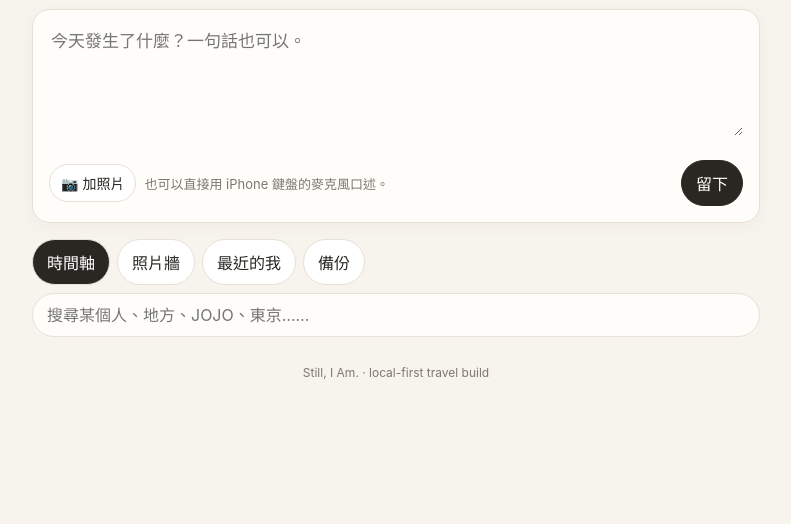
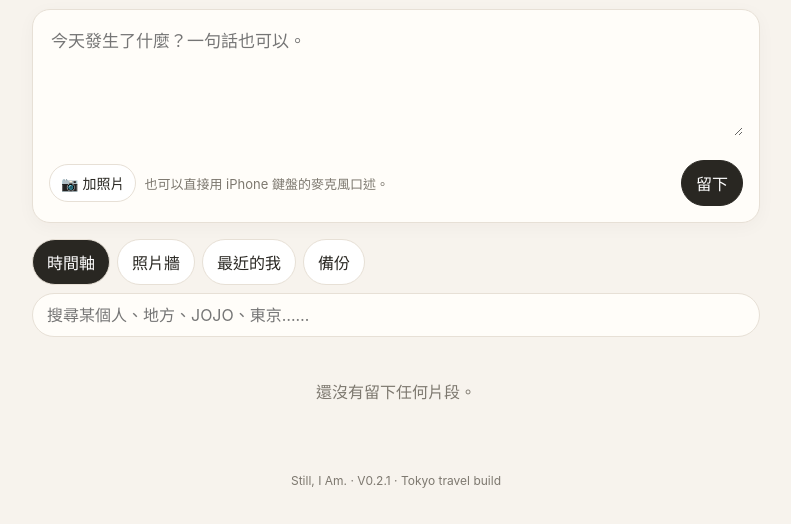
Before and after one commit to grace-starfish/Still-I-Am, a plain HTML site: page index.html in a window 1280 px wide. Shown: the part 128-652 px from the top of the page, without its empty margins (244-1035 px from the left). Drawn offline with Linux system fonts and the light colour scheme.

Commit message:
Add files via upload

```diff
--- a/index.html
+++ b/index.html
@@ -88,7 +88,7 @@ footer{color:var(--muted);font-size:12px;text-align:center;margin-top:28px}
 </div>
 </div>
 
-<footer>Still, I Am. · local-first travel build</footer>
+<footer>Still, I Am. · V0.2.1 · Tokyo travel build</footer>
 </div>
 
 <script>
@@ -103,29 +103,29 @@ const dt=t=>new Intl.DateTimeFormat('zh-TW',{month:'long',day:'numeric',weekday:
 const tm=t=>new Intl.DateTimeFormat('zh-TW',{hour:'2-digit',minute:'2-digit'}).format(new Date(t));
 function fileData(f){return new Promise((res,rej)=>{const r=new FileReader();r.onload=()=>res({name:f.name,type:f.type,data:r.result});r.onerror=rej;r.readAsDataURL(f)})}
 
-photos.onchange=async e=>{pending=await Promise.all([...e.target.files].slice(0,8).map(fileData));preview.innerHTML=pending.map(p=>`<img class="thumb" src="${p.data}">`).join('')};
+document.getElementById('photos').onchange=async e=>{pending=await Promise.all([...e.target.files].slice(0,8).map(fileData));document.getElementById('preview').innerHTML=pending.map(p=>`<img class="thumb" src="${p.data}">`).join('')};
 
-save.onclick=async()=>{const text=document.querySelector('#text').value.trim();if(!text&&!pending.length)return;
-await put({id:crypto.randomUUID(),created:Date.now(),text,photos:pending});document.querySelector('#text').value='';pending=[];preview.innerHTML='';photos.value='';await render();};
+document.getElementById('save').onclick=async()=>{const text=document.querySelector('#text').value.trim();if(!text&&!pending.length)return;
+await put({id:crypto.randomUUID(),created:Date.now(),text,photos:pending});document.querySelector('#text').value='';pending=[];document.getElementById('preview').innerHTML='';document.getElementById('photos').value='';await render();};
 
 async function render(){
- const items=await all(), q=search.value.trim().toLowerCase(); const f=items.filter(x=>!q||(x.text||'').toLowerCase().includes(q));
- let last=''; timeline.innerHTML=f.map(x=>{const d=dt(x.created);const head=d!==last?`<div class="day"><h2>${d}</h2>`:'';const close=d!==last?(last=d,''):'';return `${head}<article class="entry"><div class="meta">${tm(x.created)}</div><p>${esc(x.text)}</p>${x.photos?.length?`<div class="photos">${x.photos.map(p=>`<img src="${p.data}" loading="lazy">`).join('')}</div>`:''}<div class="actions"><button class="ghost" onclick="removeEntry('${x.id}')">刪除</button></div></article>`}).join('')+(f.length?'':'<div class="empty">還沒有留下任何片段。</div>');
- gallery.innerHTML=items.flatMap(x=>(x.photos||[]).map(p=>`<img src="${p.data}" title="${esc(x.text)}" loading="lazy">`)).join('')||'<div class="empty">照片會慢慢出現在這裡。</div>';
- const cutoff=Date.now()-30*864e5, recent=items.filter(x=>x.created>=cutoff); count30.textContent=recent.length;
- summaryText.textContent=recent.length?`你最近留下了 ${recent.length} 個片段。它們不必都是成果：旅行、疲倦、喜歡的東西、突然想到的一句話，都算你走過的痕跡。`:'最近還沒有紀錄。沒有關係，從一句話開始就好。';
+ const items=await all(), q=document.getElementById('search').value.trim().toLowerCase(); const f=items.filter(x=>!q||(x.text||'').toLowerCase().includes(q));
+ let last=''; document.getElementById('timeline').innerHTML=f.map(x=>{const d=dt(x.created);const head=d!==last?`<div class="day"><h2>${d}</h2>`:'';const close=d!==last?(last=d,''):'';return `${head}<article class="entry"><div class="meta">${tm(x.created)}</div><p>${esc(x.text)}</p>${x.photos?.length?`<div class="photos">${x.photos.map(p=>`<img src="${p.data}" loading="lazy">`).join('')}</div>`:''}<div class="actions"><button class="ghost" onclick="removeEntry('${x.id}')">刪除</button></div></article>`}).join('')+(f.length?'':'<div class="empty">還沒有留下任何片段。</div>');
+ document.getElementById('gallery').innerHTML=items.flatMap(x=>(x.photos||[]).map(p=>`<img src="${p.data}" title="${esc(x.text)}" loading="lazy">`)).join('')||'<div class="empty">照片會慢慢出現在這裡。</div>';
+ const cutoff=Date.now()-30*864e5, recent=items.filter(x=>x.created>=cutoff); document.getElementById('count30').textContent=recent.length;
+ document.getElementById('summaryText').textContent=recent.length?`你最近留下了 ${recent.length} 個片段。它們不必都是成果：旅行、疲倦、喜歡的東西、突然想到的一句話，都算你走過的痕跡。`:'最近還沒有紀錄。沒有關係，從一句話開始就好。';
 }
 window.removeEntry=async id=>{if(confirm('刪除這一筆紀錄？')){await del(id);render()}};
-search.oninput=render;
+document.getElementById('search').oninput=render;
 
 document.querySelectorAll('.tab').forEach(b=>b.onclick=()=>{document.querySelectorAll('.tab').forEach(x=>x.classList.remove('active'));b.classList.add('active');['timeline','gallery','summary','backup'].forEach(v=>document.getElementById(v+'View').classList.toggle('hidden',v!==b.dataset.view));render()});
 
 async function recentText(){const items=await all(),cut=Date.now()-30*864e5;return items.filter(x=>x.created>=cut).reverse().map(x=>`[${new Date(x.created).toLocaleString('zh-TW')}]\n${x.text||'(照片紀錄)'}`).join('\n\n')}
-copyRecent.onclick=async()=>{await navigator.clipboard.writeText(await recentText());alert('已複製最近 30 天紀錄。')};
-copyPrompt.onclick=async()=>{const body=await recentText();const prompt=`以下是我最近留下的原始生活紀錄。請保留我的語氣與真實感，不要把普通生活硬寫成勵志文，也不要捏造沒發生的事。請先整理主要事件與感受，再產出一版自然、可發表的文字；若素材不足，就保持短。\n\n${body}`;await navigator.clipboard.writeText(prompt);alert('已複製。貼到 ChatGPT 就可以請 GPT 幫你整理。')};
+document.getElementById('copyRecent').onclick=async()=>{await navigator.clipboard.writeText(await recentText());alert('已複製最近 30 天紀錄。')};
+document.getElementById('copyPrompt').onclick=async()=>{const body=await recentText();const prompt=`以下是我最近留下的原始生活紀錄。請保留我的語氣與真實感，不要把普通生活硬寫成勵志文，也不要捏造沒發生的事。請先整理主要事件與感受，再產出一版自然、可發表的文字；若素材不足，就保持短。\n\n${body}`;await navigator.clipboard.writeText(prompt);alert('已複製。貼到 ChatGPT 就可以請 GPT 幫你整理。')};
 
-export.onclick=async()=>{const items=await all();const blob=new Blob([JSON.stringify({app:'Still, I Am.',version:'0.2',exported:new Date().toISOString(),entries:items},null,2)],{type:'application/json'});const a=document.createElement('a');a.href=URL.createObjectURL(blob);a.download=`still-i-am-backup-${new Date().toISOString().slice(0,10)}.json`;a.click();setTimeout(()=>URL.revokeObjectURL(a.href),1000)};
-import.onchange=async e=>{try{const data=JSON.parse(await e.target.files[0].text());if(!Array.isArray(data.entries))throw Error();for(const x of data.entries)await put(x);alert(`已匯入 ${data.entries.length} 筆。`);render()}catch{alert('這不是可用的 Still, I Am. 備份檔。')}e.target.value=''};
+document.getElementById('export').onclick=async()=>{const items=await all();const blob=new Blob([JSON.stringify({app:'Still, I Am.',version:'0.2.1',exported:new Date().toISOString(),entries:items},null,2)],{type:'application/json'});const a=document.createElement('a');a.href=URL.createObjectURL(blob);a.download=`still-i-am-backup-${new Date().toISOString().slice(0,10)}.json`;a.click();setTimeout(()=>URL.revokeObjectURL(a.href),1000)};
+document.getElementById('import').onchange=async e=>{try{const data=JSON.parse(await e.target.files[0].text());if(!Array.isArray(data.entries))throw Error();for(const x of data.entries)await put(x);alert(`已匯入 ${data.entries.length} 筆。`);render()}catch{alert('這不是可用的 Still, I Am. 備份檔。')}e.target.value=''};
 
 openDB().then(render).catch(()=>alert('瀏覽器無法開啟本機資料庫。請確認不是使用私密瀏覽模式。'));
 </script>
```
